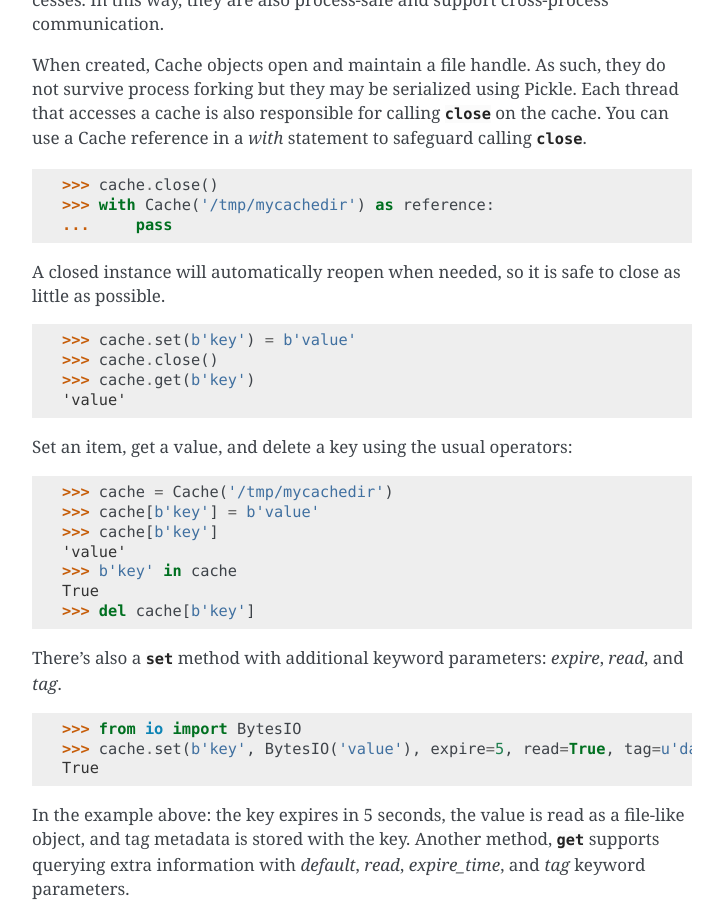
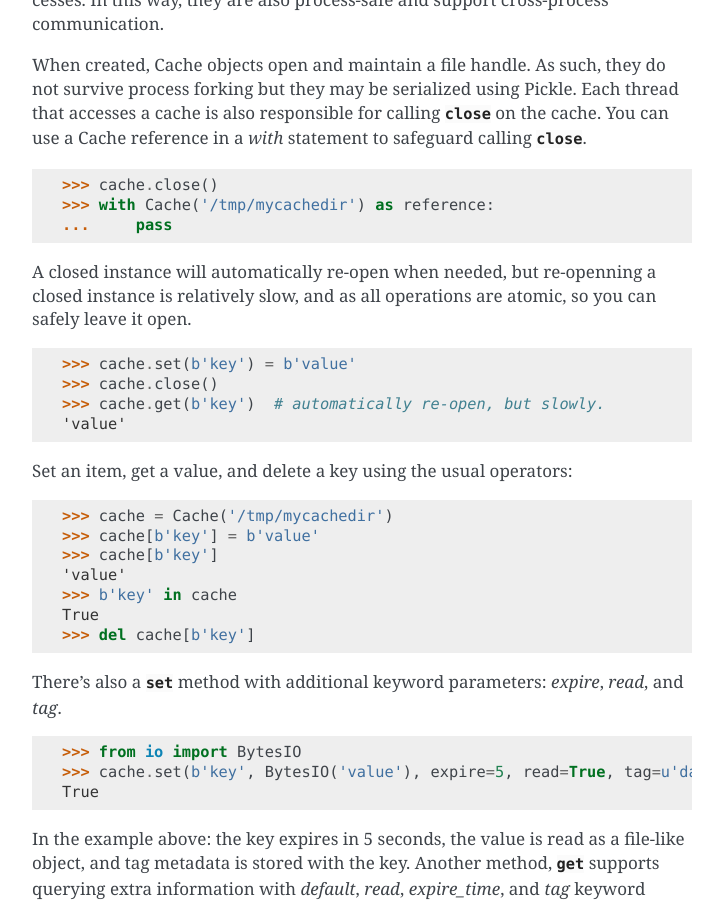
Before and after one commit to grantjenks/python-diskcache, a Sphinx documentation site: the page built from docs/tutorial.rst, in a window 1280 px wide and 900 px high, scrolled down 1790 px. Shown: the whole window, without its empty margins (388-1111 px from the left). Built offline with Sphinx 7.4.7, drawn with Linux system fonts in a browser that asks for light colours.

Commit message:
Update tutorial.rst

```diff
--- a/docs/tutorial.rst
+++ b/docs/tutorial.rst
@@ -87,12 +87,13 @@ thread that accesses a cache is also responsible for calling :meth:`close
     >>> with Cache('/tmp/mycachedir') as reference:
     ...     pass
 
-A closed instance will automatically reopen when needed, so it is safe to close
-as little as possible.
+A closed instance will automatically re-open when needed, but re-openning a closed
+instance is relatively slow, and as all operations are atomic, so you can safely leave
+it open.
 
     >>> cache.set(b'key') = b'value'
     >>> cache.close()
-    >>> cache.get(b'key')
+    >>> cache.get(b'key')  # automatically re-open, but slowly.
     'value'
 
 Set an item, get a value, and delete a key using the usual operators:
```
